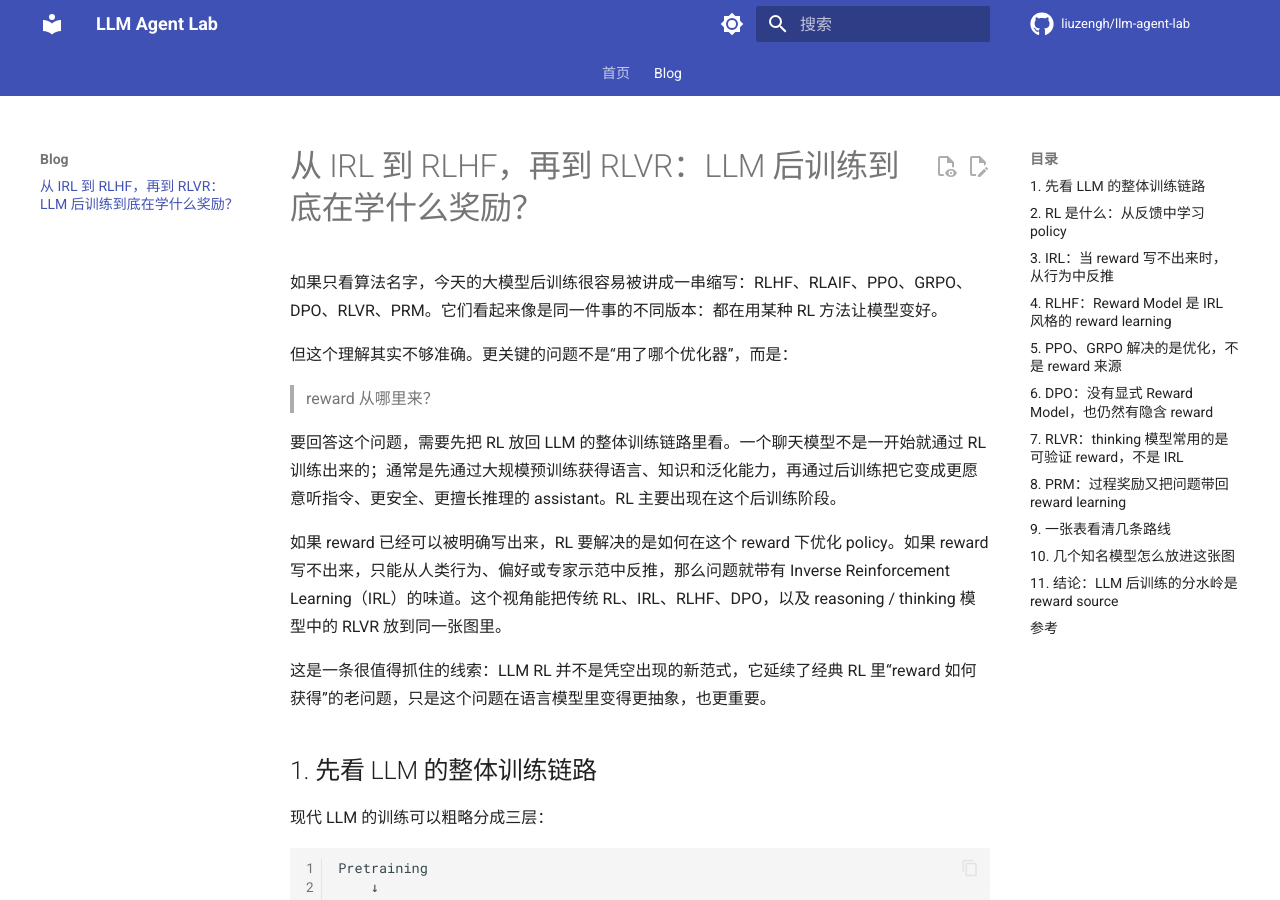
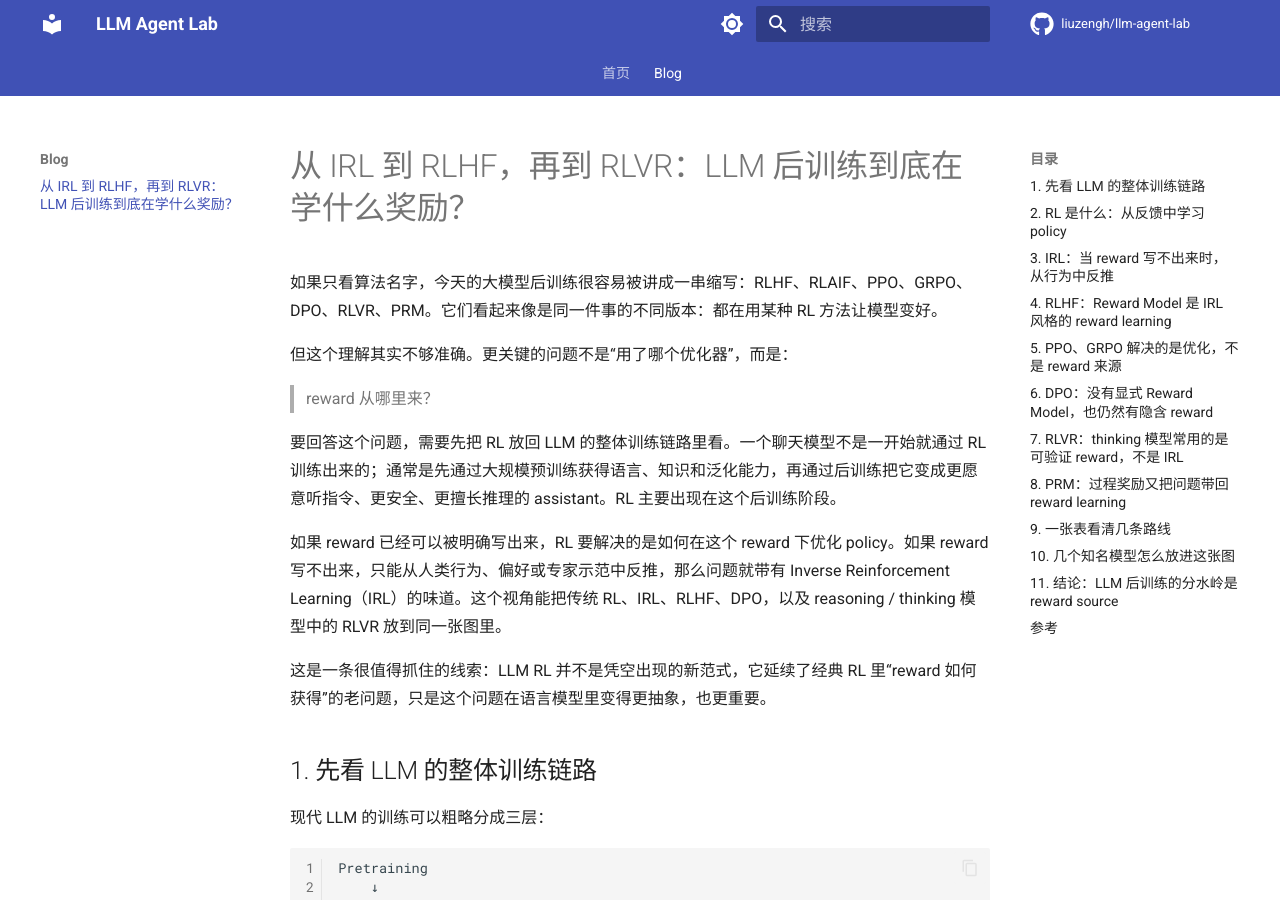
Before and after one commit to liuzengh/llm-agent-lab, an MkDocs documentation site: the page built from docs/mkdocs/blog/irl-rlhf-rlvr-reward-source.md, in a window 1280 px wide and 900 px high. Built offline with MkDocs 1.6.1 and Material for MkDocs 9.7.7, drawn with Linux system fonts in a browser that asks for light colours; comment, search, counter and statistics services are not loaded.

Commit message:
Remove page action buttons

```diff
--- a/docs/mkdocs.yml
+++ b/docs/mkdocs.yml
@@ -23,8 +23,6 @@ theme:
     - navigation.tabs
     - search.suggest
     - search.share
-    - content.action.edit
-    - content.action.view
   icon:
     repo: fontawesome/brands/github
   palette:
```
